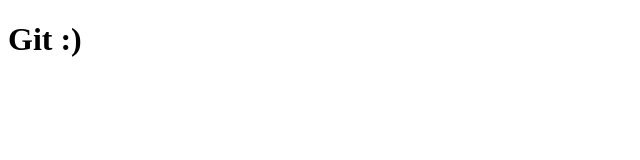
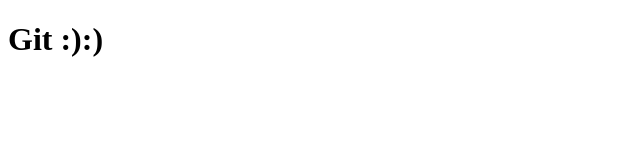
Before and after one commit to tommycws2018/pro1101, a plain HTML site: page index.html in a window 1280 px wide. Shown: the full height of the page, 0-640 px from the left. Drawn offline with Linux system fonts and the light colour scheme.

Commit message:
adding_smile

```diff
--- a/index.html
+++ b/index.html
@@ -6,6 +6,6 @@
     <title>Hello Git</title>
 </head>
 <body>
-    <h1>Git :)</h1>
+    <h1>Git :):)</h1>
 </body>
 </html>
```
